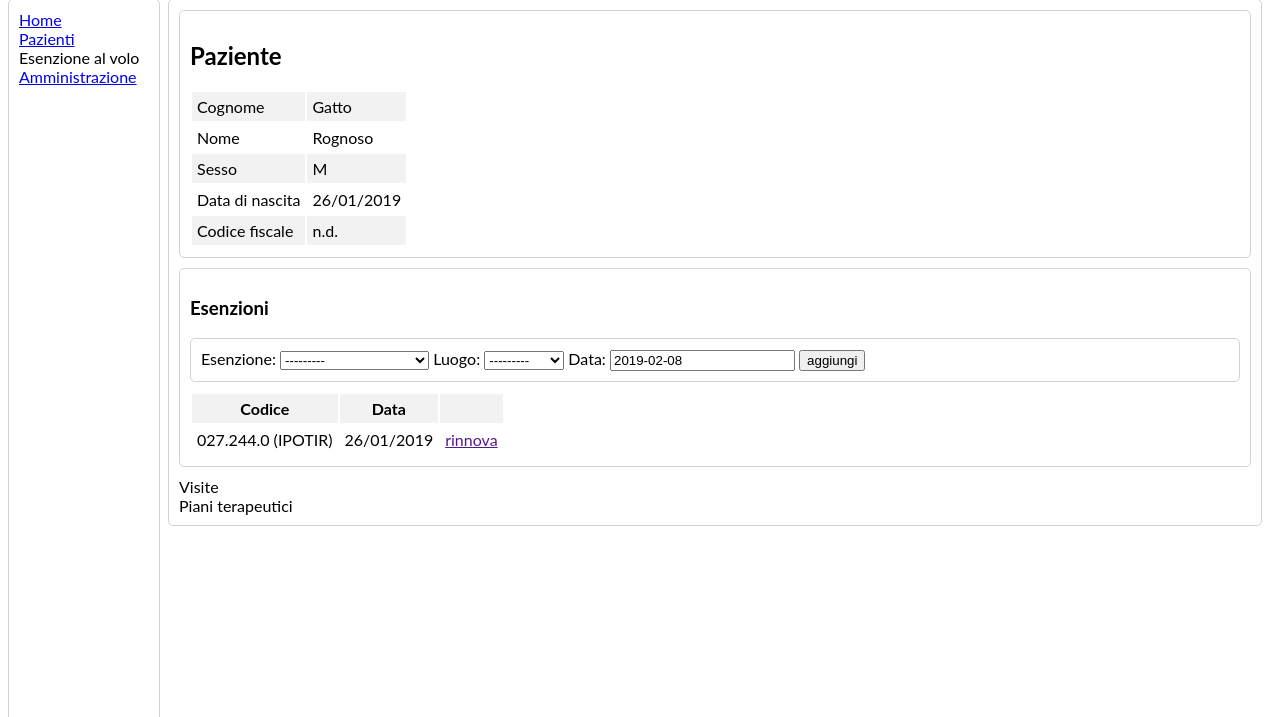
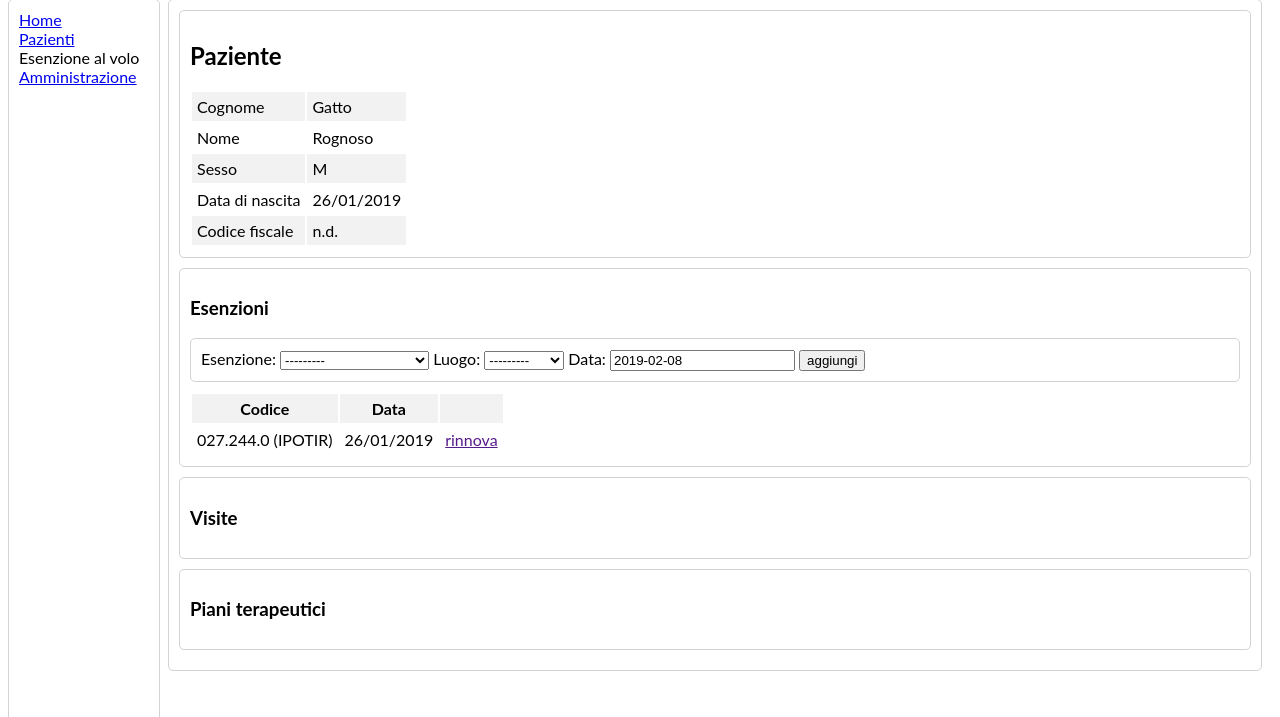
Before and after one commit to filomarcello/djambu, a Django app: page /patients/6/ in a window 1280 px wide. Shown: the part 83-800 px from the top of the page. Run offline with Django 3.2, Linux system fonts and the light colour scheme; data comes from the database, SQL or seed files in the repository.

Commit message:
Add panel_visits and panel_plans mocks in templates.

```diff
--- /dev/null
+++ b/patients/templates/patients/panel_plans.html
@@ -0,0 +1,3 @@
+<div class="round-border-panel">
+  <h3>Piani terapeutici</h3>
+</div>
--- /dev/null
+++ b/patients/templates/patients/panel_visits.html
@@ -0,0 +1,3 @@
+<div class="round-border-panel">
+  <h3>Visite</h3>
+</div>
--- a/patients/templates/patients/patient_detail.html
+++ b/patients/templates/patients/patient_detail.html
@@ -30,9 +30,10 @@
 
     {% include 'patients/panel_exemptions.html' %}
 
-    Visite <br>
+    {% include 'patients/panel_visits.html' %}
 
-    Piani terapeutici <br>
+    {% include 'patients/panel_plans.html' %}
+
   </div>
 
 {% endblock %}
```
